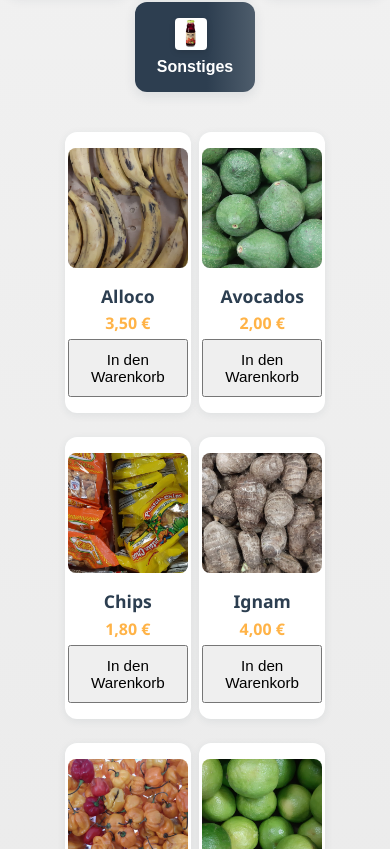
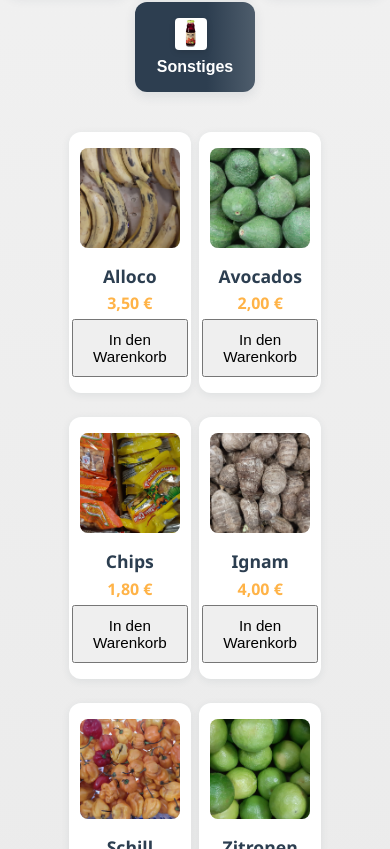
Before and after one commit to Ydi5291/afroshop-mara, a React (Create React App) app: page / in a window 390 px wide. Shown: the part 915-1764 px from the top of the page. Built offline with nearby package versions, Linux system fonts and the light colour scheme.

Commit message:
Responsive 3 colonnes sur mobile pour Kosmetik et Drink, conseils paiement en ligne

```diff
--- a/src/Styles/Drink.css
+++ b/src/Styles/Drink.css
@@ -18,22 +18,22 @@
   padding: 1.5rem 2rem;
   width: 220px;
 }
-/* ------Responsive 2 colonnes sur mobile */
+/* ------Responsive 3 colonnes sur mobile */
 @media (max-width: 700px) {
   .drink-list {
-    gap: 1rem;
+    gap: 0.5rem;
     margin: 1rem 0.5rem;
   }
   .drink-item {
-    width: 28%;
-    min-width: 120px;
+    width: 31%;
+    min-width: 100px;
     margin-bottom: 1rem;
     padding: 1rem 0.2rem;
   }
 }
 .drink-item img {
-  width: 120px;
-  height: 120px;
+  width: 100px;
+  height: 100px;
   object-fit: cover;
   border-radius: 8px;
   margin-bottom: 1rem;
--- a/src/Styles/Lebensmittel.css
+++ b/src/Styles/Lebensmittel.css
@@ -19,7 +19,7 @@
   width: 220px;
 }
 
-/* Responsive mobile : 2 colonnes */
+/* Responsive mobile : 3 colonnes */
 @media (max-width: 700px) {
   .lebensmittel-list {
     margin: 0.5rem 0.5rem;
@@ -27,17 +27,17 @@
   }
 
   .lebensmittel-item {
-    width: 28%;
-    /* 2 colonnes */
-    min-width: 120px;
+    width: 31%;
+    /* 3 colonnes */
+    min-width: 100px;
     margin-bottom: 1rem;
     padding: 1rem 0.2rem;
   }
 }
 
 .lebensmittel-item img {
-  width: 120px;
-  height: 120px;
+  width: 100px;
+  height: 100px;
   object-fit: cover;
   border-radius: 8px;
   margin-bottom: 1rem;
--- a/src/Styles/kosmetik.css
+++ b/src/Styles/kosmetik.css
@@ -19,22 +19,22 @@
   width: 220px;
 }
 
-/* Responsive : 2 colonnes sur mobile */
+/* Responsive : 3 colonnes sur mobile */
 @media (max-width: 700px) {
   .kosmetik-list {
-    gap: 1rem;
+    gap: 0.5rem;
     margin: 1rem 0.5rem;
   }
   .kosmetik-item {
-    width: 28%;
-    min-width: 120px;
+    width: 31%;
+    min-width: 100px;
     margin-bottom: 1rem;
     padding: 1rem 0.2rem;
   }
 }
 .kosmetik-item img {
-  width: 120px;
-  height: 120px;
+  width: 100px;
+  height: 100px;
   object-fit: cover;
   border-radius: 8px;
   margin-bottom: 1rem;
```
